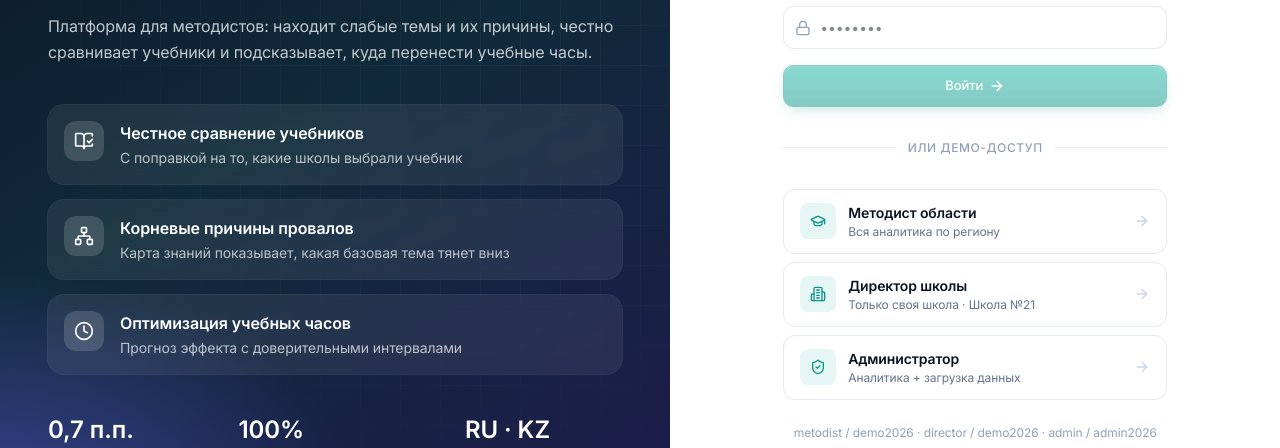
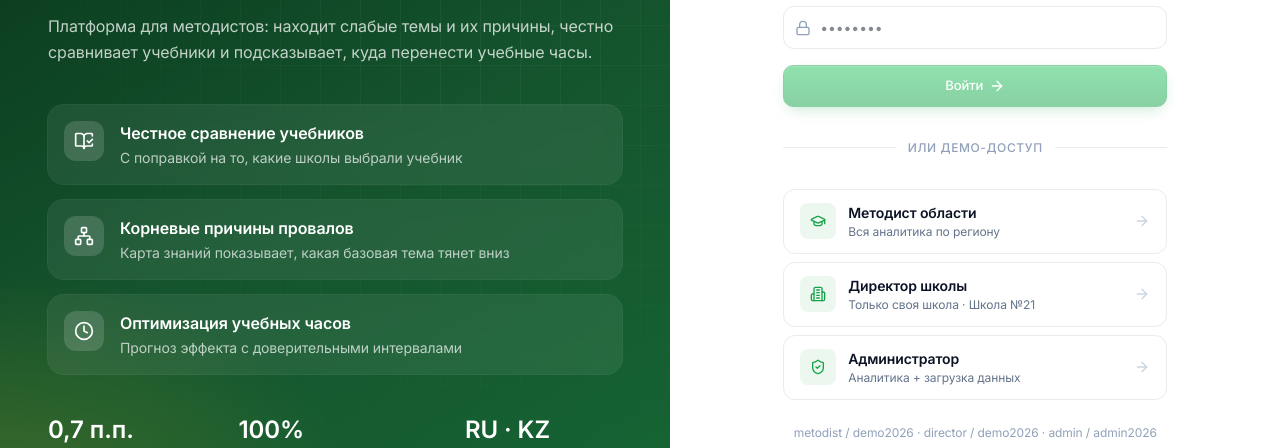
Before and after one commit to adiletpn/Data-Driven-Curriculum, a React (Vite) app in the folder frontend/: page / in a window 1280 px wide. Shown: the part 295-743 px from the top of the page. Built offline with nearby package versions, Linux system fonts and the light colour scheme; no server answers.

Commit message:
style: light airy sidebar with large nav items, calmer surfaces, green hero and login panel

```diff
--- a/frontend/src/components/Layout.tsx
+++ b/frontend/src/components/Layout.tsx
@@ -57,8 +57,8 @@ function Logo() {
         <svg viewBox="0 0 32 32" className="h-5 w-5"><path d="M8 24V14M14 24V8M20 24v-8M26 24V12" stroke="currentColor" strokeWidth="3.2" strokeLinecap="round" /></svg>
       </div>
       <div className="leading-tight">
-        <div className="text-[14px] font-semibold text-white">Data-Driven</div>
-        <div className="text-[12px] font-medium text-slate-400">Curriculum</div>
+        <div className="text-[15px] font-semibold text-ink">Data-Driven</div>
+        <div className="text-[12.5px] font-medium text-muted">Curriculum</div>
       </div>
     </div>
   );
@@ -76,7 +76,7 @@ function Sidebar({ onNavigate }: { onNavigate?: () => void }) {
           if (!items.length) return null;
           return (
             <div key={g.group}>
-              <div className="mb-1.5 px-3 text-[10.5px] font-semibold uppercase tracking-[0.12em] text-slate-500">{t(g.group)}</div>
+              <div className="mb-1.5 px-3 text-[11px] font-semibold uppercase tracking-[0.1em] text-slate-400">{t(g.group)}</div>
               <div className="flex flex-col gap-0.5">
                 {items.map((i) => (
                   <NavLink key={i.to} to={i.to} end={i.to === "/"} onClick={onNavigate}
@@ -91,16 +91,16 @@ function Sidebar({ onNavigate }: { onNavigate?: () => void }) {
         })}
       </div>
       {user && (
-        <div className="rounded-xl bg-white/[0.05] p-3 ring-1 ring-white/10">
+        <div className="sidebar-user rounded-2xl p-3">
           <div className="flex items-center gap-3">
-            <div className="grid h-9 w-9 place-items-center rounded-full bg-gradient-to-br from-teal-400 to-indigo-500 text-[13px] font-semibold text-white">
+            <div className="grid h-9 w-9 place-items-center rounded-full bg-gradient-to-br from-green-400 to-emerald-700 text-[13px] font-semibold text-white">
               {L(user, "name").slice(0, 1)}
             </div>
             <div className="min-w-0 flex-1">
-              <div className="truncate text-[13px] font-medium text-white">{L(user, "name")}</div>
-              <div className="text-[11.5px] text-slate-400">{t(`role_${user.role}` as Key)}</div>
+              <div className="truncate text-[13.5px] font-medium text-ink">{L(user, "name")}</div>
+              <div className="text-[12px] text-muted">{t(`role_${user.role}` as Key)}</div>
             </div>
-            <button onClick={logout} title={t("logout")} className="rounded-lg p-1.5 text-slate-400 hover:bg-white/10 hover:text-white">
+            <button onClick={logout} title={t("logout")} className="rounded-lg p-1.5 text-muted hover:bg-slate-100 hover:text-ink">
               <LogOut className="h-4 w-4" />
             </button>
           </div>
@@ -118,7 +118,7 @@ export default function Layout({ children }: { children: ReactNode }) {
 
   return (
     <div className="flex min-h-full">
-      <aside className="no-print sticky top-0 hidden h-screen w-64 shrink-0 lg:block">
+      <aside className="no-print sticky top-0 hidden h-screen w-[272px] shrink-0 lg:block">
         <Sidebar />
       </aside>
       {open && (
--- a/frontend/src/index.css
+++ b/frontend/src/index.css
@@ -4,12 +4,12 @@
   --font-sans: "Inter Variable", "Inter", ui-sans-serif, system-ui, -apple-system, "Segoe UI", Roboto, Arial, sans-serif;
   --color-ink: #0b1324;
   --color-muted: #64748b;
-  --color-line: #e5e9f0;
-  --color-canvas: #f4f6fa;
-  --color-accent: #0d9488;
-  --color-accent-soft: #e6f6f4;
-  --color-good: #0f766e;
-  --color-good-soft: #e3f4f0;
+  --color-line: #e8ebef;
+  --color-canvas: #f6f7f9;
+  --color-accent: #16a34a;
+  --color-accent-soft: #ecf8ef;
+  --color-good: #15803d;
+  --color-good-soft: #e7f6ec;
   --color-bad: #c2410c;
   --color-bad-soft: #fdeee6;
   --color-warn: #b45309;
@@ -23,11 +23,7 @@ body,
 }
 
 body {
-  background:
-    radial-gradient(1200px 600px at 100% -10%, rgba(13, 148, 136, 0.06), transparent 60%),
-    radial-gradient(900px 500px at -10% 110%, rgba(79, 70, 229, 0.05), transparent 60%),
-    var(--color-canvas);
-  background-attachment: fixed;
+  background: var(--color-canvas);
   color: var(--color-ink);
   font-family: var(--font-sans);
   -webkit-font-smoothing: antialiased;
@@ -46,8 +42,8 @@ main > * {
 .card {
   background: #fff;
   border: 1px solid var(--color-line);
-  border-radius: 18px;
-  box-shadow: 0 1px 2px rgba(11, 19, 36, 0.04), 0 8px 24px -12px rgba(11, 19, 36, 0.08);
+  border-radius: 20px;
+  box-shadow: 0 1px 2px rgba(11, 19, 36, 0.03);
   transition: box-shadow 0.2s, transform 0.2s;
 }
 .card-hover:hover {
@@ -65,40 +61,47 @@ main > * {
   color: var(--color-accent);
 }
 
-/* ---------- sidebar ---------- */
+/* ---------- sidebar (light, airy) ---------- */
 .sidebar {
-  background:
-    radial-gradient(400px 260px at 0% 0%, rgba(20, 184, 166, 0.18), transparent 70%),
-    radial-gradient(420px 300px at 100% 100%, rgba(99, 102, 241, 0.16), transparent 70%),
-    linear-gradient(180deg, #0b1324 0%, #0e1a2f 100%);
-  border-right: 1px solid rgba(255, 255, 255, 0.06);
+  background: #fff;
+  border-right: 1px solid var(--color-line);
+}
+.sidebar-user {
+  background: #f6f8f7;
+  border: 1px solid var(--color-line);
 }
 .logo-mark {
-  background: linear-gradient(135deg, #14b8a6, #4f46e5);
-  box-shadow: 0 8px 24px -6px rgba(20, 184, 166, 0.55), inset 0 1px 0 rgba(255, 255, 255, 0.25);
+  background: linear-gradient(135deg, #22c55e, #15803d);
+  box-shadow: 0 8px 20px -8px rgba(22, 163, 74, 0.55), inset 0 1px 0 rgba(255, 255, 255, 0.3);
 }
 .nav-item {
   display: flex;
   align-items: center;
-  gap: 10px;
-  border-radius: 10px;
-  padding: 8px 12px;
-  font-size: 13.5px;
+  gap: 12px;
+  border-radius: 14px;
+  padding: 10px 14px;
+  font-size: 15px;
   font-weight: 500;
-  color: #94a3b8;
+  color: #1f2937;
+  border: 1px solid transparent;
   transition: all 0.15s;
 }
+.nav-item svg {
+  width: 20px;
+  height: 20px;
+  color: #6b7280;
+  stroke-width: 1.7;
+}
 .nav-item:hover {
-  color: #e2e8f0;
-  background: rgba(255, 255, 255, 0.05);
+  background: #f5f7f6;
 }
 .nav-item-active {
-  color: #fff;
-  background: linear-gradient(90deg, rgba(20, 184, 166, 0.22), rgba(20, 184, 166, 0.04));
-  box-shadow: inset 2px 0 0 #2dd4bf;
+  background: #ecf8ef;
+  border-color: #d3eedb;
+  color: #0b1324;
 }
 .nav-item-active svg {
-  color: #5eead4;
+  color: #16a34a;
 }
 
 /* ---------- hero / brand ---------- */
@@ -107,9 +110,9 @@ main > * {
   overflow: hidden;
   background:
     radial-gradient(600px 300px at 90% -20%, rgba(255, 255, 255, 0.18), transparent 60%),
-    radial-gradient(500px 300px at -10% 120%, rgba(99, 102, 241, 0.45), transparent 60%),
-    linear-gradient(120deg, #0f766e 0%, #0d9488 45%, #3730a3 100%);
-  box-shadow: 0 24px 48px -24px rgba(15, 118, 110, 0.6);
+    radial-gradient(500px 300px at -10% 120%, rgba(250, 204, 21, 0.25), transparent 60%),
+    linear-gradient(120deg, #14532d 0%, #15803d 45%, #22c55e 100%);
+  box-shadow: 0 20px 40px -24px rgba(21, 128, 61, 0.55);
 }
 .hero::after {
   content: "";
@@ -136,9 +139,9 @@ main > * {
 }
 .brand-panel {
   background:
-    radial-gradient(700px 400px at 100% 0%, rgba(45, 212, 191, 0.35), transparent 60%),
-    radial-gradient(600px 400px at 0% 100%, rgba(99, 102, 241, 0.45), transparent 60%),
-    linear-gradient(150deg, #0b1324 0%, #0f2a3a 50%, #1e1b4b 100%);
+    radial-gradient(700px 400px at 100% 0%, rgba(74, 222, 128, 0.35), transparent 60%),
+    radial-gradient(600px 400px at 0% 100%, rgba(250, 204, 21, 0.18), transparent 60%),
+    linear-gradient(150deg, #052e16 0%, #14532d 55%, #166534 100%);
 }
 .brand-panel::before {
   content: "";
@@ -211,14 +214,14 @@ main > * {
   background: #f8fafc;
 }
 .btn-primary {
-  background: linear-gradient(180deg, #14b8a6, #0d9488);
-  border-color: #0d9488;
+  background: linear-gradient(180deg, #22c55e, #16a34a);
+  border-color: #16a34a;
   color: #fff;
-  box-shadow: 0 6px 16px -6px rgba(13, 148, 136, 0.6), inset 0 1px 0 rgba(255, 255, 255, 0.2);
+  box-shadow: 0 6px 16px -6px rgba(22, 163, 74, 0.6), inset 0 1px 0 rgba(255, 255, 255, 0.2);
 }
 .btn-primary:hover {
-  background: linear-gradient(180deg, #0d9488, #0f766e);
-  border-color: #0f766e;
+  background: linear-gradient(180deg, #16a34a, #15803d);
+  border-color: #15803d;
 }
 .btn:disabled {
   opacity: 0.5;
@@ -235,8 +238,8 @@ main > * {
 }
 .input:focus {
   outline: none;
-  border-color: #14b8a6;
-  box-shadow: 0 0 0 4px rgba(20, 184, 166, 0.15);
+  border-color: #22c55e;
+  box-shadow: 0 0 0 4px rgba(34, 197, 94, 0.15);
 }
 
 }
@@ -253,8 +256,8 @@ html.dark {
   --color-muted: #8b9bb4;
   --color-line: #233148;
   --color-canvas: #0a1120;
-  --color-accent: #2dd4bf;
-  --color-accent-soft: rgba(45, 212, 191, 0.12);
+  --color-accent: #4ade80;
+  --color-accent-soft: rgba(74, 222, 128, 0.12);
   --color-good: #34d399;
   --color-good-soft: rgba(52, 211, 153, 0.12);
   --color-bad: #fb923c;
@@ -264,11 +267,18 @@ html.dark {
 }
 html.dark body {
   background:
-    radial-gradient(1200px 600px at 100% -10%, rgba(45, 212, 191, 0.08), transparent 60%),
+    radial-gradient(1200px 600px at 100% -10%, rgba(74, 222, 128, 0.08), transparent 60%),
     radial-gradient(900px 500px at -10% 110%, rgba(99, 102, 241, 0.1), transparent 60%),
     var(--color-canvas);
 }
 html.dark .header-bar { background: rgba(10, 17, 32, 0.75); }
+html.dark .sidebar { background: #0c1527; }
+html.dark .sidebar-user { background: #111c31; }
+html.dark .nav-item { color: #d6deea; }
+html.dark .nav-item svg { color: #8b9bb4; }
+html.dark .nav-item:hover { background: #13203a; }
+html.dark .nav-item-active { background: rgba(74, 222, 128, 0.1); border-color: rgba(74, 222, 128, 0.2); color: #fff; }
+html.dark .nav-item-active svg { color: #4ade80; }
 html.dark .card { background: #0f192b; box-shadow: 0 1px 2px rgba(0, 0, 0, 0.4), 0 8px 24px -12px rgba(0, 0, 0, 0.6); }
 html.dark .bg-white { background-color: #0f192b; }
 html.dark .bg-slate-50,
@@ -293,7 +303,7 @@ html.dark .tbl td { border-bottom-color: #182640; }
 html.dark .tbl tbody tr:hover td { background: #13203a; }
 html.dark .btn { background: #13203a; color: var(--color-ink); border-color: var(--color-line); }
 html.dark .btn:hover { background: #1a2742; }
-html.dark .btn-primary { background: linear-gradient(180deg, #14b8a6, #0d9488); color: #fff; }
+html.dark .btn-primary { background: linear-gradient(180deg, #22c55e, #16a34a); color: #fff; }
 html.dark .input,
 html.dark select,
 html.dark input[type="text"],
```
